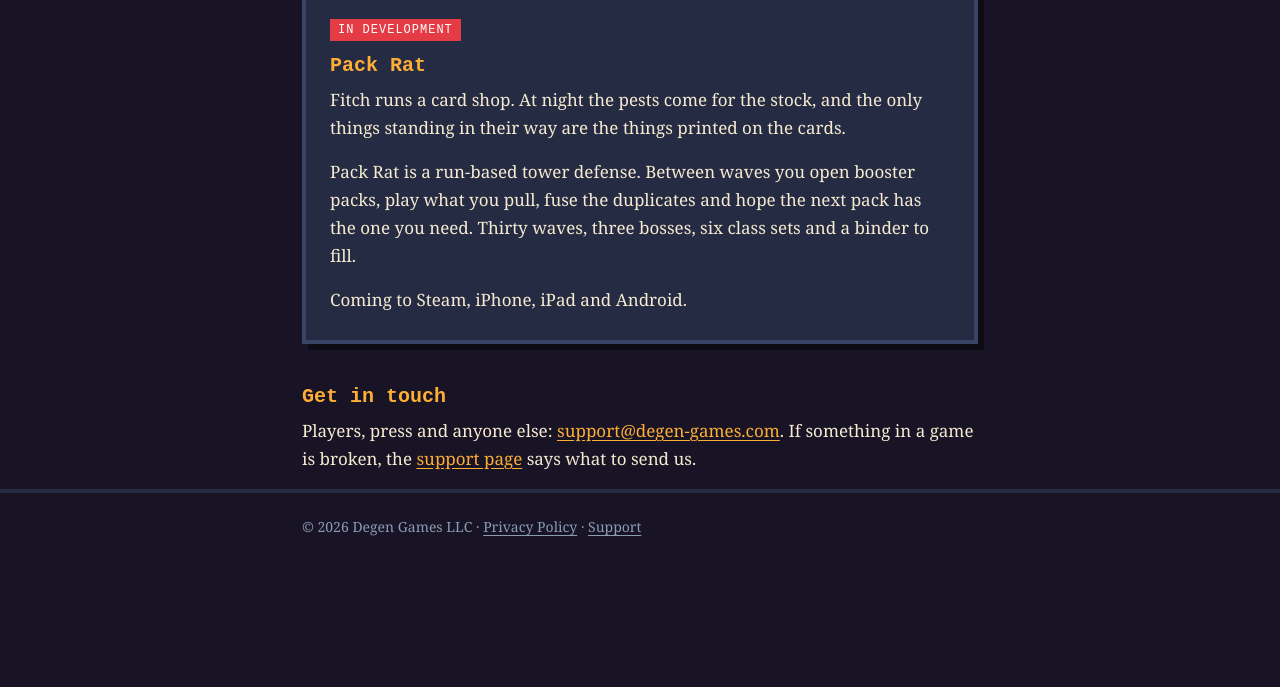
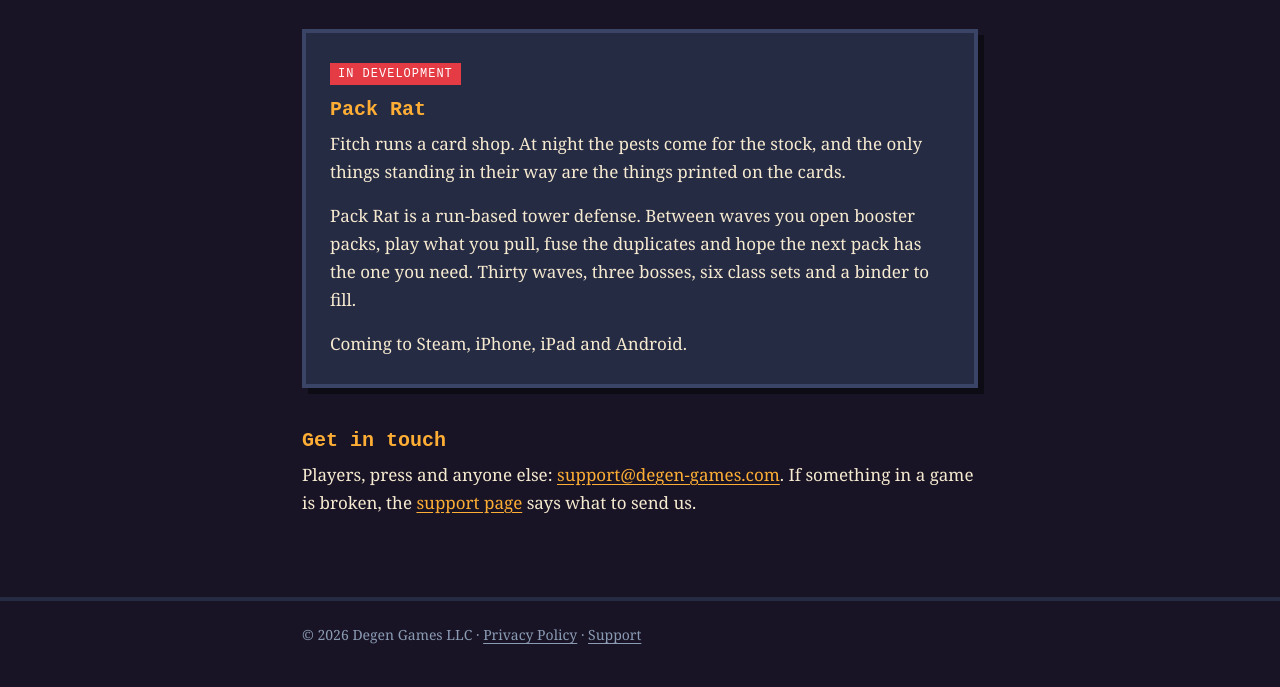
Before and after one commit to alex-castlist/degen-games-site, a plain HTML site: page index.html in a window 1280 px wide. Shown: the part 276-963 px from the top of the page. Before the commit the page ends 855 px from the top, so only its background shows below. Drawn offline with Linux system fonts and the light colour scheme.

Commit message:
Add padding to main.wrap for better layout

```diff
--- a/style.css
+++ b/style.css
@@ -112,3 +112,5 @@ footer.site a { color: var(--muted); }
   tr { border-bottom: 2px solid var(--night); padding: 10px 0; }
   td:first-child { font-weight: bold; color: #fff; }
 }
+
+main.wrap { padding-top: 44px; padding-bottom: 64px; }
```
